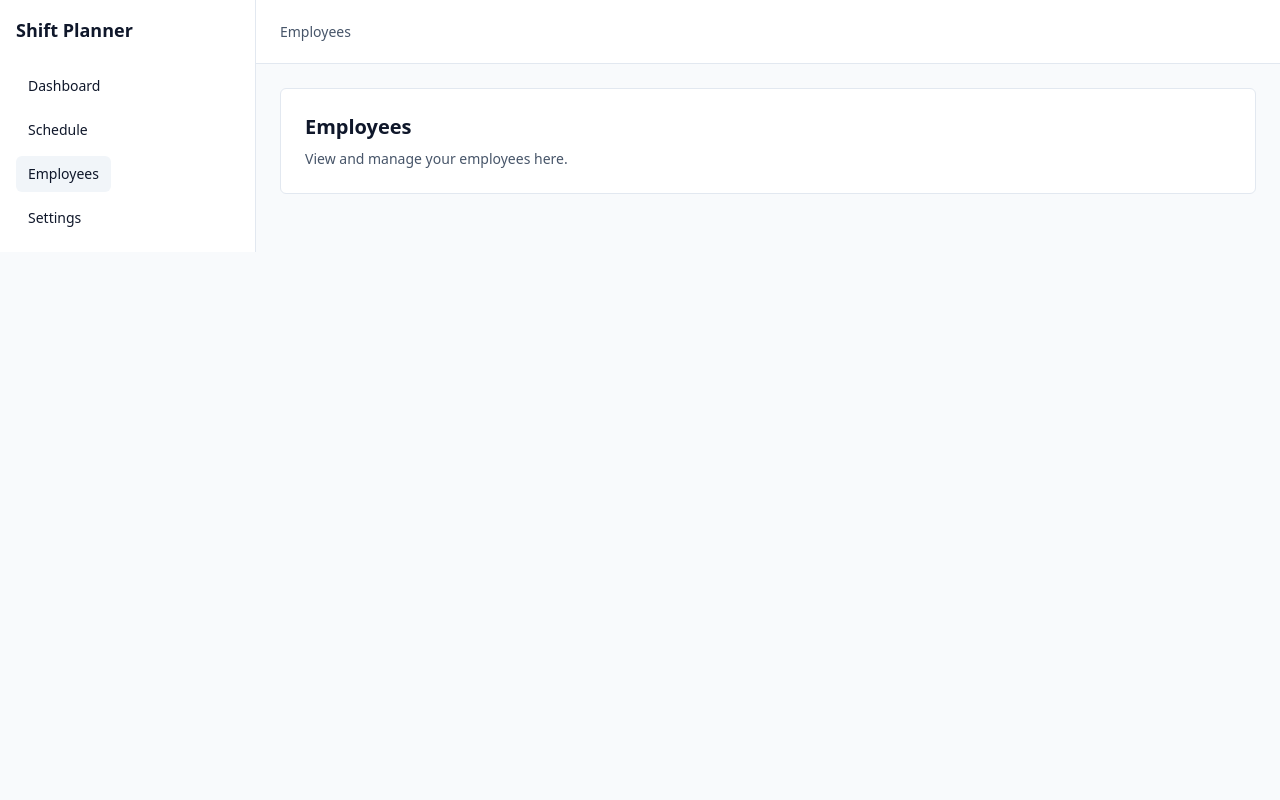
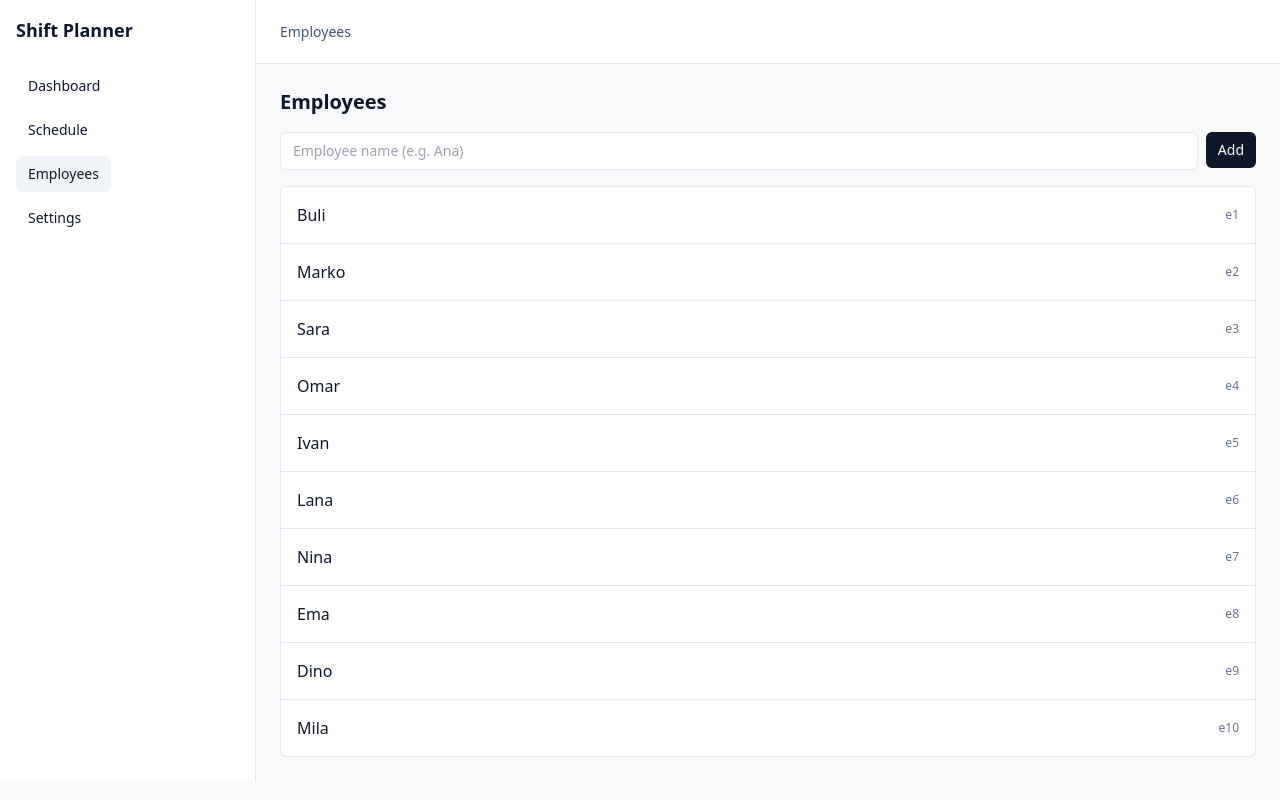
Before and after one commit to BuliDev/employee-shift-planner, a React (Vite) app: page / in a window 1280 px wide. Both pictures are taken after a click on the button "Employees". Built offline with nearby package versions, Linux system fonts and the light colour scheme.

Commit message:
feat: add employees page with create and persistence

```diff
--- a/src/app/AppLayout.tsx
+++ b/src/app/AppLayout.tsx
@@ -5,12 +5,29 @@ import type { Shift } from "../types/models.ts";
 import { useLocalStorageState } from "../lib/useLocalStorage.ts";
 import { SEED_SHIFTS } from "../features/schedule/seed.ts";
 import DashboardPage from "../pages/DashboardPage";
+import type { Employee } from "../types/models.ts";
+import { SEED_EMPLOYEES } from "../features/schedule/seed.ts";
+import EmployeesPage from "../pages/EmployeesPage.tsx";
 
 const AppLayout = () => {
   const [shifts, setShifts] = useLocalStorageState<Shift[]>(
     "shift-planner.shifts",
     SEED_SHIFTS
   );
+
+  const [employees, setEmployees] = useLocalStorageState<Employee[]>(
+    "shift-planner.employees",
+    SEED_EMPLOYEES
+  );
+
+  const addEmployee = (name: string) => {
+    const newEmployee: Employee = {
+      id: crypto.randomUUID(),
+      name,
+    };
+
+    setEmployees((prev) => [...prev, newEmployee]);
+  };
 
   const [activePage, setActivePage] = useState<
     "dashboard" | "schedule" | "employees" | "settings"
@@ -93,9 +110,9 @@ const AppLayout = () => {
             )}
 
             {activePage === "employees" && (
-              <PageCard
-                title="Employees"
-                description="View and manage your employees here."
+              <EmployeesPage
+                employees={employees}
+                onAddEmployee={addEmployee}
               />
             )}
 
--- a/src/features/schedule/seed.ts
+++ b/src/features/schedule/seed.ts
@@ -1,4 +1,5 @@
 import type { Shift } from "../../types/models";
+import type { Employee } from "../../types/models";
 
 export const SEED_SHIFTS: Shift[] = [
   {
@@ -26,3 +27,16 @@ export const SEED_SHIFTS: Shift[] = [
     type: "DAY_OFF",
   },
 ];
+
+export const SEED_EMPLOYEES: Employee[] = [
+  { id: "e1", name: "Buli" },
+  { id: "e2", name: "Marko" },
+  { id: "e3", name: "Sara" },
+  { id: "e4", name: "Omar" },
+  { id: "e5", name: "Ivan" },
+  { id: "e6", name: "Lana" },
+  { id: "e7", name: "Nina" },
+  { id: "e8", name: "Ema" },
+  { id: "e9", name: "Dino" },
+  { id: "e10", name: "Mila" },
+];
--- /dev/null
+++ b/src/pages/EmployeesPage.tsx
@@ -0,0 +1,69 @@
+import { useState } from "react";
+import type { Employee } from "../types/models";
+
+type EmployeesPageProps = {
+  employees: Employee[];
+  onAddEmployee: (name: string) => void;
+};
+
+const EmployeesPage = ({ employees, onAddEmployee }: EmployeesPageProps) => {
+  const [name, setName] = useState("");
+  const [error, setError] = useState<string | null>(null);
+  return (
+    <div className="space-y-4">
+      <h1 className="text-xl font-semibold">Employees</h1>
+      <form
+        className="flex items-start gap-2"
+        onSubmit={(e) => {
+          e.preventDefault();
+          setError(null);
+
+          const trimmed = name.trim();
+          if (!trimmed) {
+            setError("Please enter a name.");
+            return;
+          }
+
+          onAddEmployee(trimmed);
+          setName("");
+        }}
+      >
+        <div className="flex-1">
+          <input
+            className="w-full rounded-md border border-slate-200 px-3 py-2 text-sm"
+            placeholder="Employee name (e.g. Ana)"
+            value={name}
+            onChange={(e) => setName(e.target.value)}
+          />
+          {error ? (
+            <div className="mt-1 text-xs text-red-600">{error}</div>
+          ) : null}
+        </div>
+
+        <button
+          className="rounded-md bg-slate-900 px-3 py-2 text-sm text-white hover:bg-slate-800"
+          type="submit"
+        >
+          Add
+        </button>
+      </form>
+
+      <div className="rounded-md border border-slate-200 bg-white">
+        {employees.length === 0 ? (
+          <div className="p-4 text-sm text-slate-600">No employees yet.</div>
+        ) : (
+          <ul className="divide-y divide-slate-200">
+            {employees.map((e) => (
+              <li key={e.id} className="flex items-center justify-between p-4">
+                <div className="font-medium text-slate-900">{e.name}</div>
+                <div className="text-xs text-slate-500">{e.id}</div>
+              </li>
+            ))}
+          </ul>
+        )}
+      </div>
+    </div>
+  );
+};
+
+export default EmployeesPage;
```
